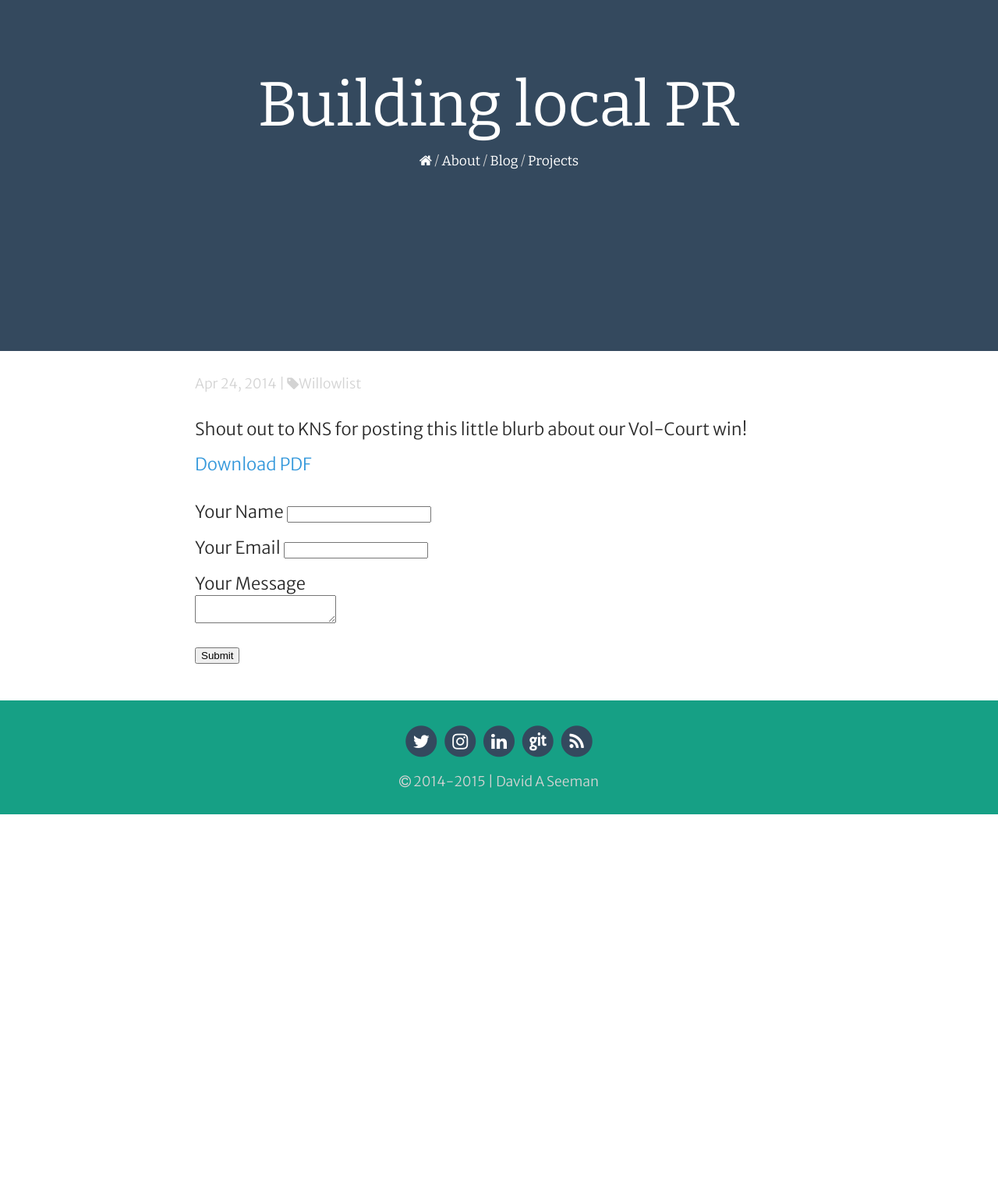
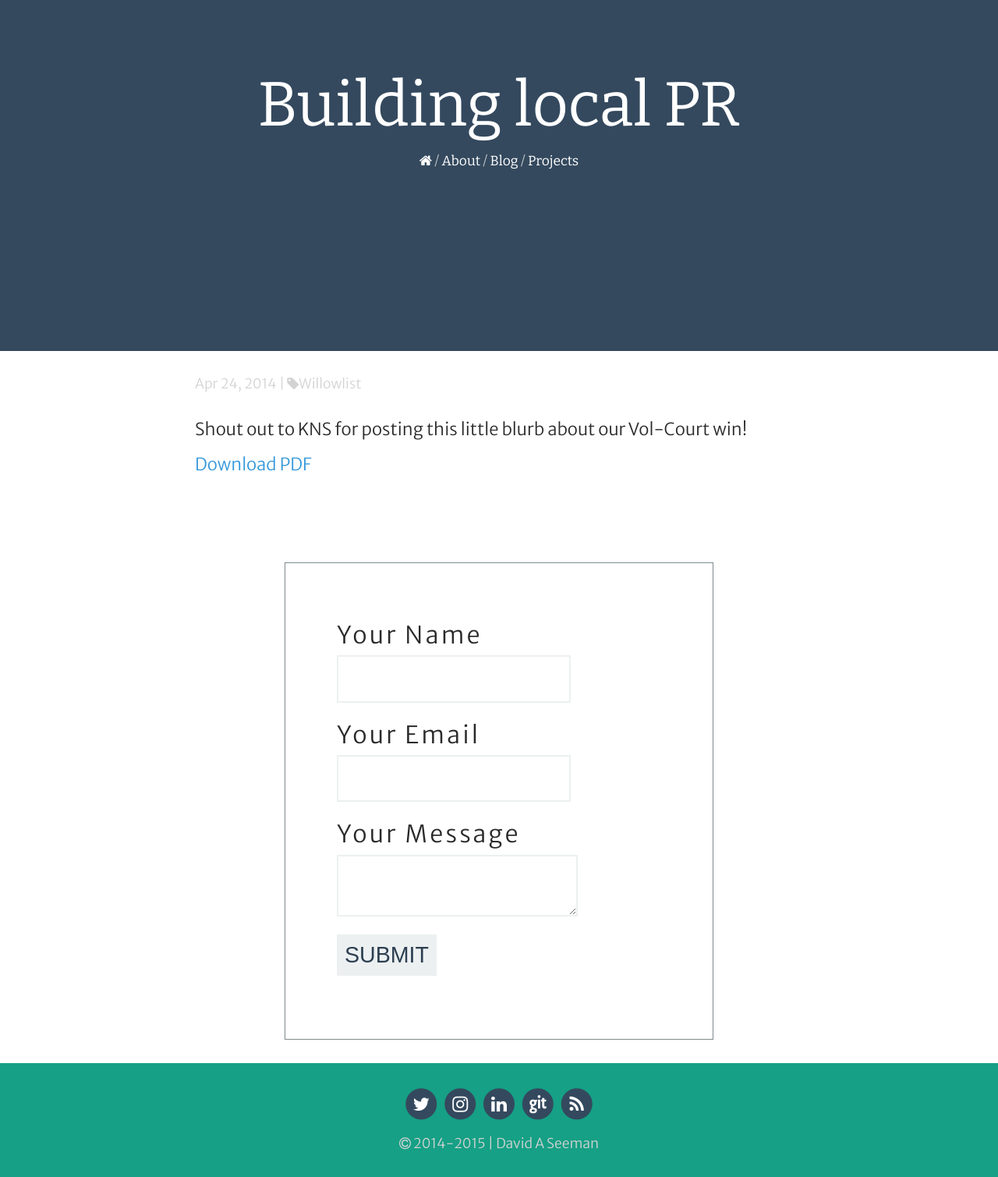
Before and after one commit to Shipwright/daveas.github.io, a Jekyll site: the page built from _posts/2014-04-24-Building-local-PR.markdown, in a window 1280 px wide. Shown: the whole page at 78% size. Built offline with Jekyll 4.4.1, drawn with Linux system fonts in a browser that asks for light colours; nearby versions of some CDN libraries; some web fonts are replaced; before the commit the page ends 1044 px from its top, so only the background shows below that.

Commit message:
Update _custom.scss

```diff
--- a/_sass/_custom.scss
+++ b/_sass/_custom.scss
@@ -112,10 +112,6 @@
  * Intro
  */
 
-#intro {
-  padding-bottom: $spacing-unit;
-}
-
 #instafeed img {
   width: $avatar-size;
   height: $avatar-size;
@@ -151,3 +147,82 @@
    margin-bottom: $spacing-unit*1.2;
    margin-top: $spacing-unit;
  }
+
+
+ /**
+ * Forms
+ */
+
+ .container {
+	margin: 0 auto;
+	width: 25em;
+	float:none;
+	text-align: left;
+	clear:both;
+}
+form {
+	border: 1px solid #7f8c8d;
+	padding: 3em;
+	margin-top: 5em;
+	-webkit-box-sizing:content-box;
+		-moz-box-sizing:content-box;
+			box-sizing:content-box;
+
+}
+input[type="submit"] {
+	padding:10px;
+	font-size: 1.3em;
+	text-transform: uppercase;
+	/* letter-spacing:0.2em; */
+	color:#2c3e50;
+	background:#ecf0f1;
+	border:none;
+	cursor: pointer;
+
+}
+input[type="submit"].success {
+	border:none;
+	background:#27ae60;
+	color:#ecf0f1;
+	padding:10px 15px;
+}
+.success-sent {
+
+	font-size: 1.3em;
+	text-transform: uppercase;
+	border:none;
+	/* background:#27ae60; */
+	color:#ecf0f1;
+	padding: 4px 15px;
+}
+input[type="submit"].error {
+	border:none;
+	background:#e74c3c;
+	color:#ecf0f1;
+
+}
+input[type="text"],
+input[type="email"],
+textarea {
+	background:transparent;
+	border:2px solid #ecf0f1;
+	padding: 1em 2em;
+	font-size: 0.8em;
+	color:#ecf0f1;
+}
+input[type="text"]:focus,
+input[type="email"]:focus,
+textarea:focus {
+	background:#ecf0f1;
+	color:#2c3e50;
+	border:none;
+
+
+}
+label {
+	display:block;
+	font-size:1.4em;
+	line-height: 1.7em;
+	letter-spacing: 0.1em
+
+}
```
